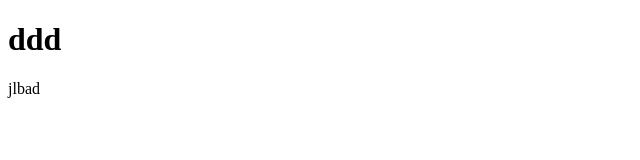
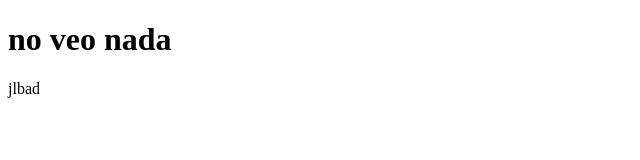
Before and after one commit to joseix6/istmotv, a plain HTML site: page index.html in a window 1280 px wide. Shown: the whole page, without its empty margins (0-640 px from the left). Drawn offline with Linux system fonts and the light colour scheme.

Commit message:
Solo haciendo pruebas

```diff
--- a/index.html
+++ b/index.html
@@ -5,7 +5,7 @@
     <title>TeleGuia</title>
 </head>
 <body>
-<h1>ddd</h1>
+<h1>no veo nada </h1>
 
 </body>
 </html>jlbad
```
